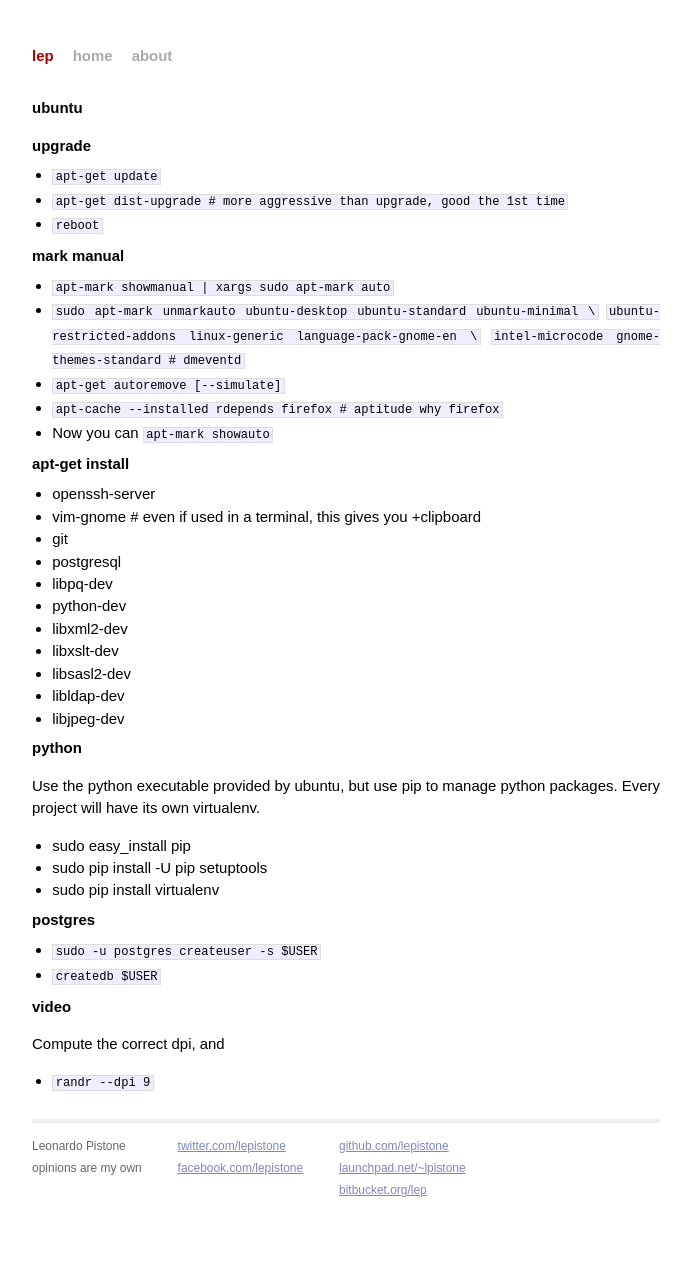
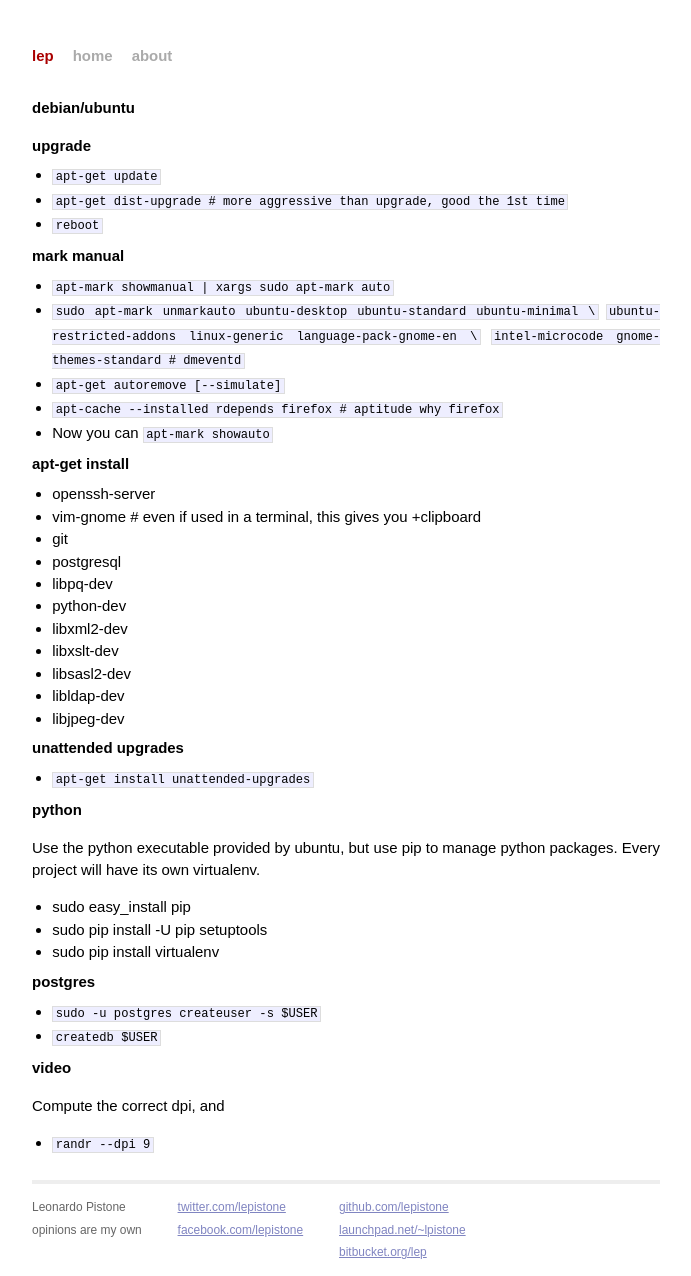
Before and after one commit to lepistone/lepistone.github.io, a Jekyll site: the page built from ubuntu.md, in a window 1280 px wide. Shown: the whole page, without its empty margins (294-985 px from the left). Built offline with Jekyll 4.4.1, drawn with Linux system fonts in a browser that asks for light colours; Markdown is read by kramdown in place of the engine named in the settings; before the commit the page ends 1214 px from its top, so only the background shows below that.

Commit message:
update ubuntu

```diff
--- a/ubuntu.md
+++ b/ubuntu.md
@@ -1,5 +1,5 @@
 ---
-title: ubuntu
+title: debian/ubuntu
 layout: cheatsheet
 ---
 ## upgrade
@@ -29,6 +29,9 @@ layout: cheatsheet
 - libldap-dev
 - libjpeg-dev
 
+## unattended upgrades
+- `apt-get install unattended-upgrades`
+
 ## python
 Use the python executable provided by ubuntu, but use pip to manage python
 packages. Every project will have its own virtualenv.
```
